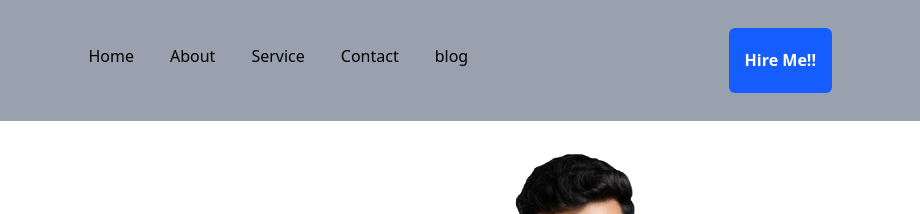
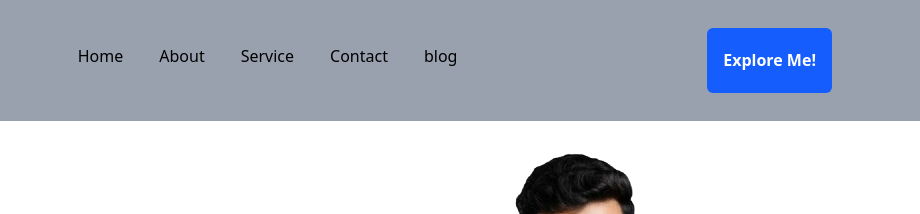
Before and after one commit to grabir2k27/Navber, a plain HTML site: page index.html in a window 1280 px wide. Shown: the top 214 px of the page, 360-1280 px from the left. Drawn offline with nearby package versions, Linux system fonts and the light colour scheme.

Commit message:
add some code

```diff
--- a/index.html
+++ b/index.html
@@ -18,7 +18,7 @@
             <p>blog</p>
         </div>
        <!-- <button>Explore More</button> -->
-        <button class="bg-blue-600 hover:bg-slate-600 hover:text-cyan-400 cursor-pointer text-white border-amber-700 px-4 py-3 rounded-md font-semibold my-4">Hire Me!!</button>
+        <button class="bg-blue-600 hover:bg-slate-600 hover:text-cyan-400 cursor-pointer text-white border-amber-700 px-4 py-3 rounded-md font-semibold my-4">Explore Me!</button>
         </div>
     </header>
 
@@ -32,6 +32,7 @@
                     <button class="bg-blue-600 hover:bg-slate-600 hover:text-cyan-400 cursor-pointer text-white border-amber-700 px-6 py-2 rounded-md font-semibold my-4">Hire Me!!</button>
                 </div>
                 <div>
+                    <!-- <div class="w-full lg:w-1/2 flex justify-center"> -->
                     <img src="./A1.png" alt="">
                 </div>
             </div>
```
